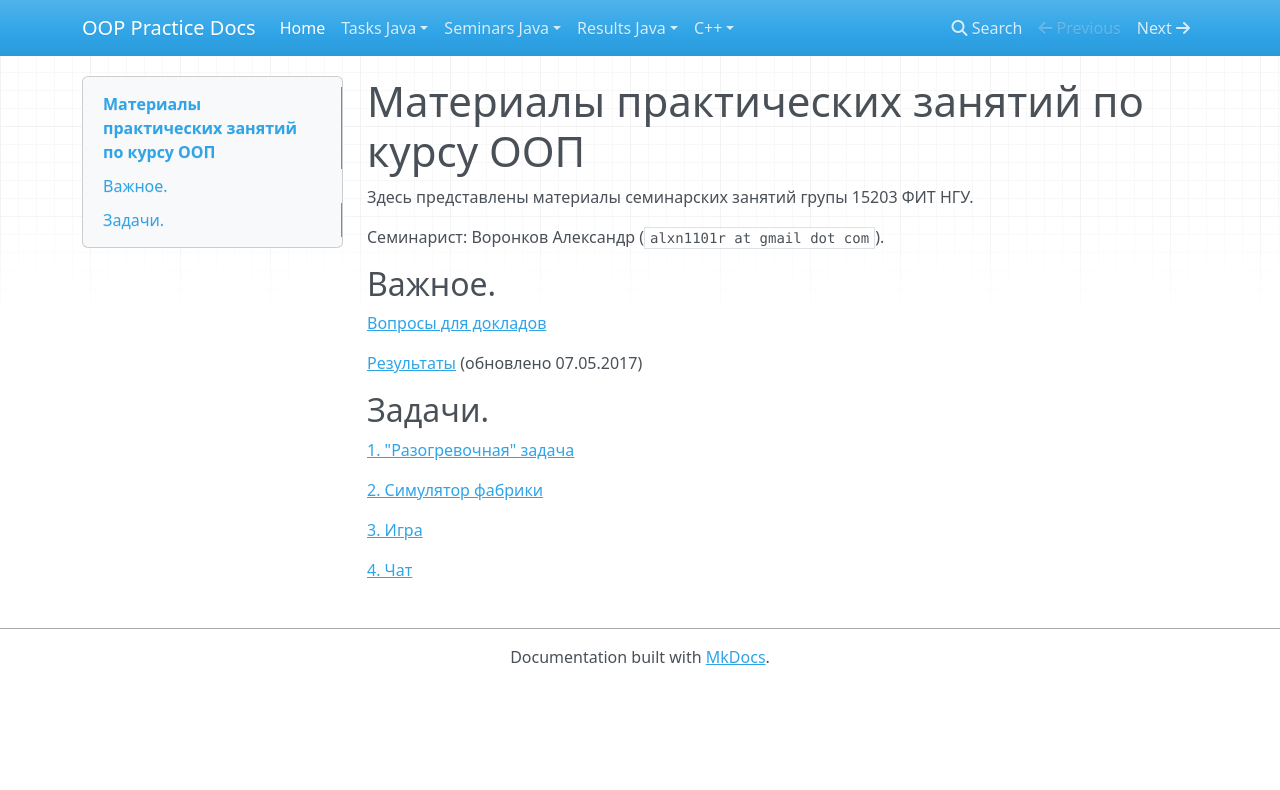
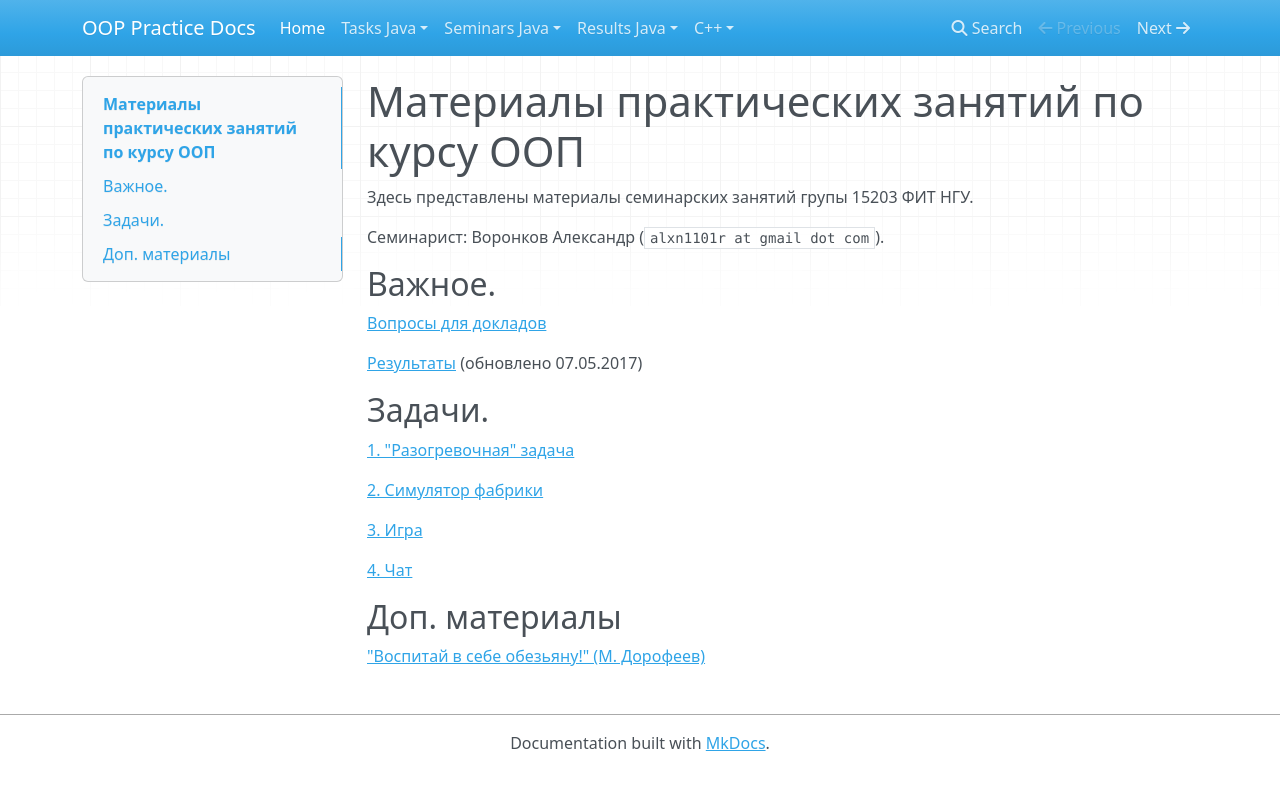
Before and after one commit to avoronkov/oop, an MkDocs documentation site: the page built from docs/index.md, in a window 1280 px wide. Shown: the top 790 px of the page. Built offline with MkDocs 1.6.1, drawn with Linux system fonts in a browser that asks for light colours; nearby versions of some CDN libraries; old or Windows-style settings are respelled for this version of MkDocs.

Commit message:
added link to Dorofeev presentation

```diff
--- a/docs/index.md
+++ b/docs/index.md
@@ -19,3 +19,7 @@
 [3. Игра](2017.java/task3/)
 
 [4. Чат](2017.java/task4/)
+
+## Доп. материалы
+
+["Воспитай в себе обезьяну!" (М. Дорофеев)](https://2016.codefest.ru/lecture/1116)
```
